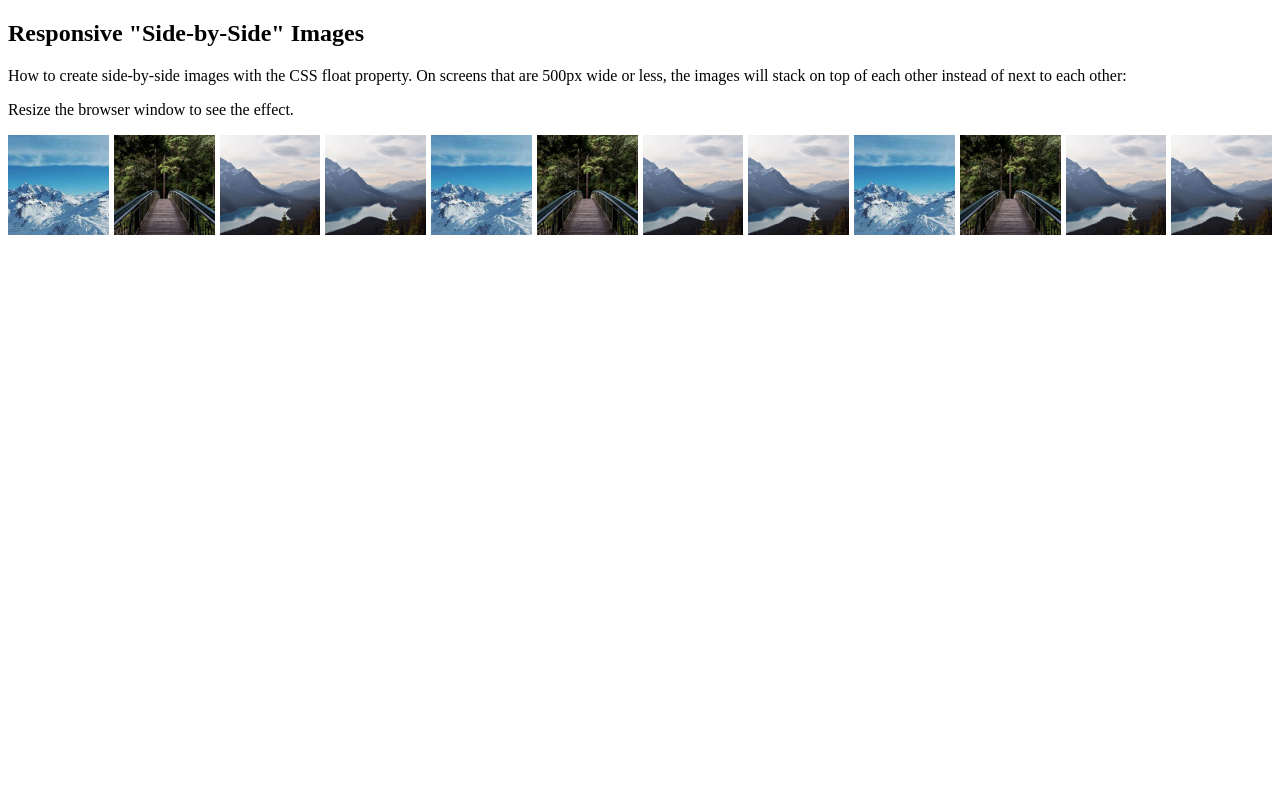
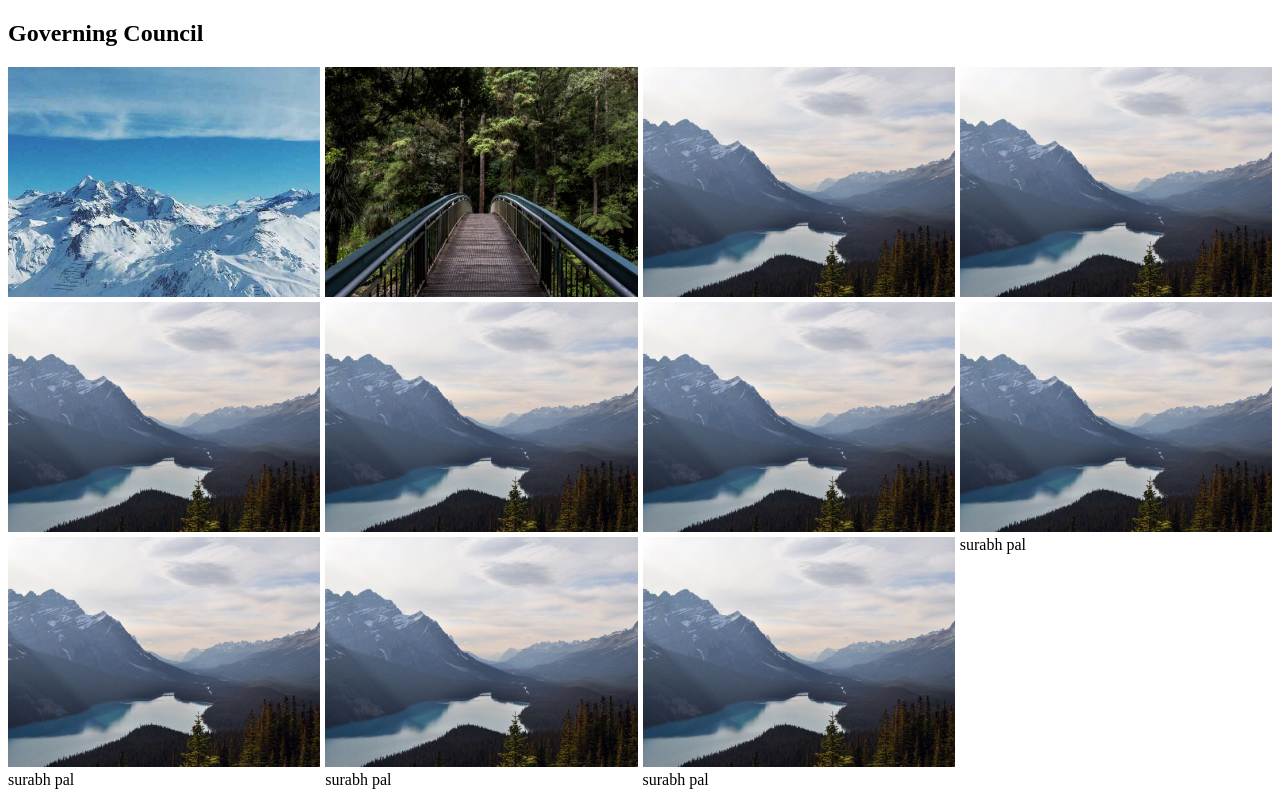
Before and after one commit to varungupte/varungupte.github.io, a plain HTML site: page index.html in a window 1280 px wide. Drawn offline with Linux system fonts and the light colour scheme.

Commit message:
Update index.html

```diff
--- a/index.html
+++ b/index.html
@@ -1,4 +1,3 @@
-
 <!DOCTYPE html>
 <html>
 <head>
@@ -6,8 +5,8 @@
 .container {
     display: grid;
     grid-gap: 5px;
-    grid-template-columns: repeat(auto-fit, minmax(100px, 1fr));
-    grid-template-rows: repeat(2, 100px);
+    grid-template-columns: repeat(auto-fit, minmax(300px, 2fr));
+    grid-template-rows: repeat(auto-fit,minmax(100px,2fr));
 }
 .container > div > img {
     width: 100%;
@@ -18,58 +17,64 @@
 </head>
 <body>
 
-<h2>Responsive "Side-by-Side" Images</h2>
-<p>How to create side-by-side images with the CSS float property. On screens that are 500px wide or less, the images will stack on top of each other instead of next to each other:</p>
-<p>Resize the browser window to see the effect.</p>
+<h2>Governing Council</h2>
+
 
 <div class="container">
   <div >
     <!-- 1 -->
     <img src="img_snow.jpg" alt="Snow" >
+    <div>surabh pal</div>
   </div>
   <div >
     <!-- 2 -->
     <img src="img_forest.jpg" alt="Forest" >
+     <div>surabh pal</div>
   </div>
   <div >
     <!-- 3 -->
     <img src="img_mountains.jpg" alt="Mountains" >
+     <div>surabh pal</div>
   </div>
   <div >
     <!-- 4 -->
     <img src="img_mountains.jpg" alt="Mountains" >
+     <div>surabh pal</div>
   </div>
   <div >
-    <!-- 1 -->
-    <img src="img_snow.jpg" alt="Snow" >
-  </div>
-  <div >
-    <!-- 2 -->
-    <img src="img_forest.jpg" alt="Forest" >
-  </div>
-  <div >
-    <!-- 3 -->
+    <!-- 5 -->
     <img src="img_mountains.jpg" alt="Mountains" >
+     <div>surabh pal</div>
   </div>
   <div >
     <!-- 4 -->
     <img src="img_mountains.jpg" alt="Mountains" >
-    </div>
-    <div >
-    <!-- 1 -->
-    <img src="img_snow.jpg" alt="Snow" >
+     <div>surabh pal</div>
   </div>
   <div >
-    <!-- 2 -->
-    <img src="img_forest.jpg" alt="Forest" >
-  </div>
-  <div >
-    <!-- 3 -->
+    <!-- 5 -->
     <img src="img_mountains.jpg" alt="Mountains" >
+     <div>surabh pal</div>
   </div>
   <div >
     <!-- 4 -->
     <img src="img_mountains.jpg" alt="Mountains" >
+     <div>surabh pal</div>
+  </div>
+  <div >
+    <!-- 5 -->
+    <img src="img_mountains.jpg" alt="Mountains" >
+     <div>surabh pal</div>
+  </div>
+  <div >
+    <!-- 4 -->
+    <img src="img_mountains.jpg" alt="Mountains" >
+     <div>surabh pal</div>
+  </div>
+  <div >
+    <!-- 5 -->
+    <img src="img_mountains.jpg" alt="Mountains" >
+     <div>surabh pal</div>
   </div>
 </div>
 
```
